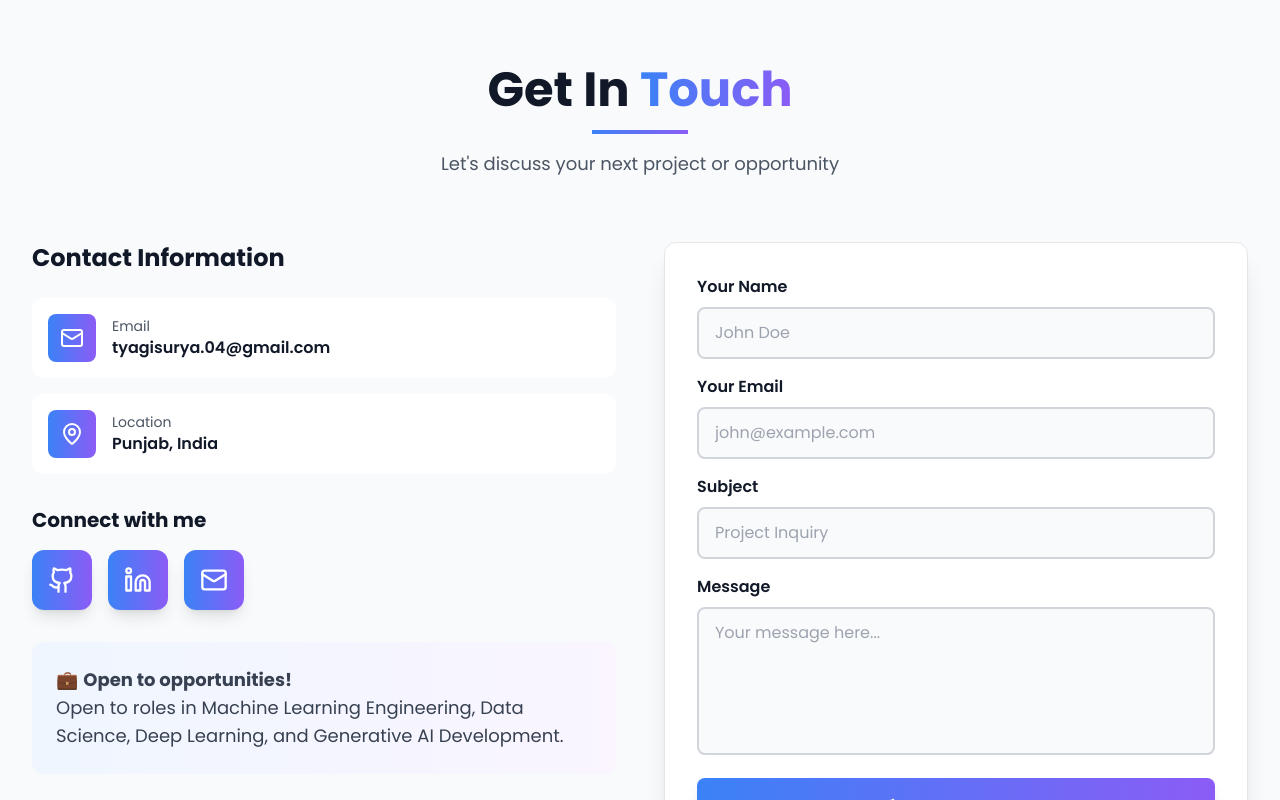
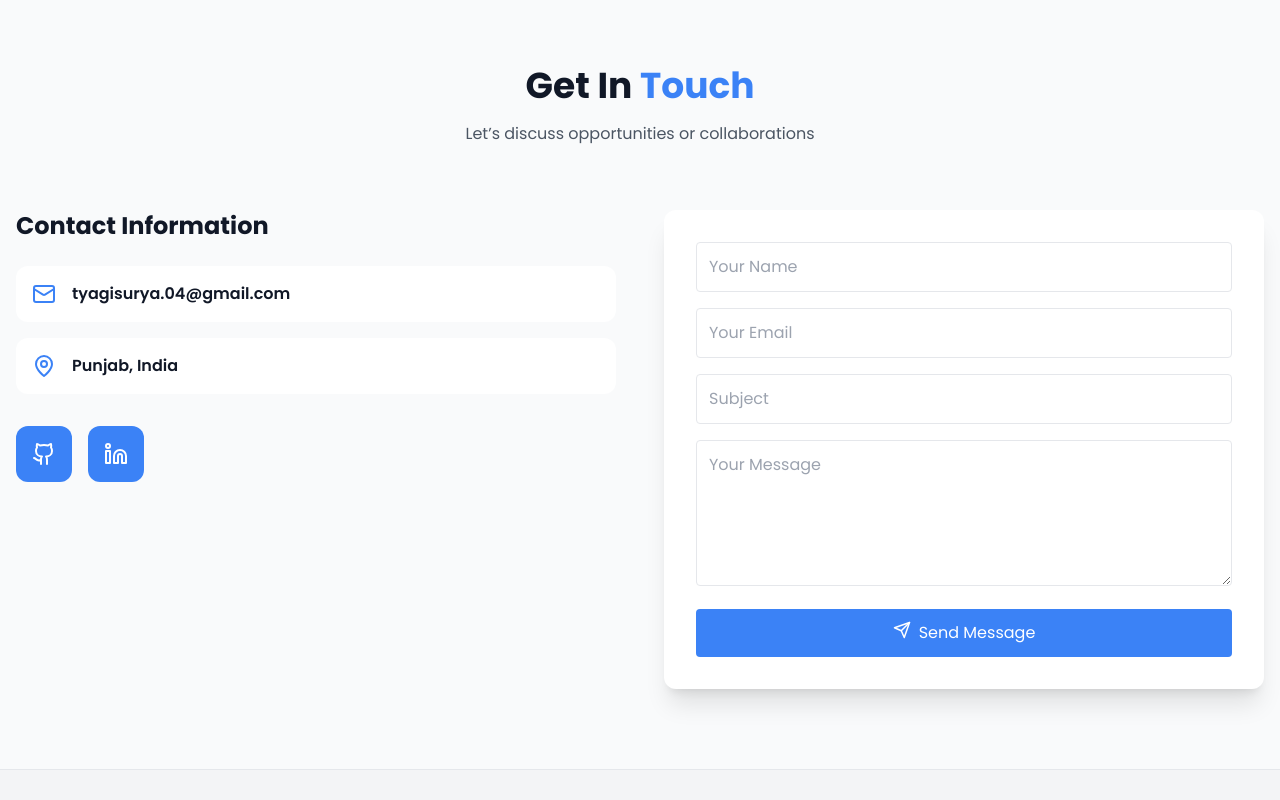
Before and after one commit to Suryanshtyagi12/Portfolio, a React (Vite) app: page / in a window 1280 px wide. Shown: the part 7040-7840 px from the top of the page. Built offline with nearby package versions, Linux system fonts and the light colour scheme.

Commit message:
Update Contact.jsx

```diff
--- a/src/components/Contact.jsx
+++ b/src/components/Contact.jsx
@@ -1,13 +1,22 @@
 import React, { useState, useRef } from 'react';
 import { motion, useInView } from 'framer-motion';
-import { Mail, Phone, MapPin, Send, Github, Linkedin, CheckCircle, AlertCircle } from 'lucide-react';
+import {
+  Mail,
+  MapPin,
+  Send,
+  Github,
+  Linkedin,
+  CheckCircle,
+  AlertCircle,
+} from 'lucide-react';
 import emailjs from 'emailjs-com';
 import CONFIG from '../data/config';
 
 const Contact = ({ darkMode }) => {
   const ref = useRef(null);
-  const isInView = useInView(ref, { once: true, margin: "-100px" });
+  const isInView = useInView(ref, { once: true, margin: '-100px' });
 
+  // 🔹 SUBJECT ADDED HERE
   const [formData, setFormData] = useState({
     name: '',
     email: '',
@@ -31,15 +40,13 @@ const Contact = ({ darkMode }) => {
     setStatus({ type: '', message: '' });
 
     try {
-      // EmailJS Configuration
-      // Sign up at https://www.emailjs.com/ and replace with your credentials
       await emailjs.send(
         CONFIG.emailjs.serviceId,
         CONFIG.emailjs.templateId,
         {
-          from_name: formData.name,
-          from_email: formData.email,
-          subject: formData.subject,
+          name: formData.name,
+          email: formData.email,
+          subject: formData.subject, // 🔹 SUBJECT PASSED
           message: formData.message,
         },
         CONFIG.emailjs.publicKey
@@ -47,70 +54,53 @@ const Contact = ({ darkMode }) => {
 
       setStatus({
         type: 'success',
-        message: '✅ Message sent successfully! I\'ll get back to you soon.',
+        message: "Message sent successfully! I'll get back to you soon.",
       });
+
       setFormData({ name: '', email: '', subject: '', message: '' });
     } catch (error) {
       setStatus({
         type: 'error',
-        message: '❌ Failed to send message. Please email me directly at ' + CONFIG.social.email,
+        message:
+          'Failed to send message. Please email me directly at ' +
+          CONFIG.social.email,
       });
     } finally {
       setLoading(false);
     }
   };
 
-  const containerVariants = {
-    hidden: { opacity: 0 },
-    visible: {
-      opacity: 1,
-      transition: {
-        staggerChildren: 0.1,
-      },
-    },
-  };
-
-  const itemVariants = {
-    hidden: { opacity: 0, y: 20 },
-    visible: {
-      opacity: 1,
-      y: 0,
-      transition: { duration: 0.5 },
-    },
-  };
-
   return (
     <section
       id="contact"
       ref={ref}
-      className={`py-20 ${
-        darkMode ? 'bg-gray-800' : 'bg-gray-50'
-      }`}
+      className={`py-20 ${darkMode ? 'bg-gray-800' : 'bg-gray-50'}`}
     >
-      <div className="max-w-7xl mx-auto px-4 sm:px-6 lg:px-8">
+      <div className="max-w-7xl mx-auto px-4">
         <motion.div
-          variants={containerVariants}
-          initial="hidden"
-          animate={isInView ? "visible" : "hidden"}
+          initial={{ opacity: 0 }}
+          animate={isInView ? { opacity: 1 } : {}}
         >
-          {/* Section Title */}
-          <motion.div variants={itemVariants} className="text-center mb-16">
+          <div className="text-center mb-16">
             <h2
-              className={`text-4xl md:text-5xl font-bold mb-4 ${
+              className={`text-4xl font-bold ${
                 darkMode ? 'text-white' : 'text-gray-900'
               }`}
             >
-              Get In <span className="bg-gradient-to-r from-primary to-accent bg-clip-text text-transparent">Touch</span>
+              Get In <span className="text-primary">Touch</span>
             </h2>
-            <div className="w-24 h-1 bg-gradient-to-r from-primary to-accent mx-auto mb-4" />
-            <p className={`text-lg ${darkMode ? 'text-gray-400' : 'text-gray-600'}`}>
-              Let's discuss your next project or opportunity
+            <p
+              className={`mt-4 ${
+                darkMode ? 'text-gray-400' : 'text-gray-600'
+              }`}
+            >
+              Let’s discuss opportunities or collaborations
             </p>
-          </motion.div>
+          </div>
 
           <div className="grid md:grid-cols-2 gap-12">
-            {/* Left: Contact Info */}
-            <motion.div variants={itemVariants} className="space-y-8">
+            {/* LEFT */}
+            <div className="space-y-8">
               <div>
                 <h3
                   className={`text-2xl font-bold mb-6 ${
@@ -120,263 +110,140 @@ const Contact = ({ darkMode }) => {
                   Contact Information
                 </h3>
 
-                {/* Contact Cards */}
                 <div className="space-y-4">
-                  <motion.div
-                    whileHover={{ x: 10 }}
+                  <div
                     className={`flex items-center gap-4 p-4 rounded-xl ${
                       darkMode ? 'bg-gray-900' : 'bg-white'
                     }`}
                   >
-                    <div className="p-3 bg-gradient-to-r from-primary to-accent rounded-lg">
-                      <Mail className="text-white" size={24} />
-                    </div>
-                    <div>
-                      <p className={`text-sm ${darkMode ? 'text-gray-400' : 'text-gray-600'}`}>
-                        Email
-                      </p>
+                    <Mail className="text-primary" />
                     <a
                       href={`mailto:${CONFIG.social.email}`}
-                        className={`font-semibold hover:text-primary ${
+                      className={`font-semibold ${
                         darkMode ? 'text-white' : 'text-gray-900'
                       }`}
                     >
                       {CONFIG.social.email}
                     </a>
                   </div>
-                  </motion.div>
 
-                  <motion.div
-                    whileHover={{ x: 10 }}
+                  <div
                     className={`flex items-center gap-4 p-4 rounded-xl ${
                       darkMode ? 'bg-gray-900' : 'bg-white'
                     }`}
                   >
-                    <div className="p-3 bg-gradient-to-r from-primary to-accent rounded-lg">
-                      <MapPin className="text-white" size={24} />
-                    </div>
-                    <div>
-                      <p className={`text-sm ${darkMode ? 'text-gray-400' : 'text-gray-600'}`}>
-                        Location
-                      </p>
-                      <p
+                    <MapPin className="text-primary" />
+                    <span
                       className={`font-semibold ${
                         darkMode ? 'text-white' : 'text-gray-900'
                       }`}
                     >
                       Punjab, India
-                      </p>
+                    </span>
                   </div>
-                  </motion.div>
                 </div>
               </div>
 
-              {/* Social Links */}
-              <div>
-                <h4
-                  className={`text-xl font-bold mb-4 ${
-                    darkMode ? 'text-white' : 'text-gray-900'
-                  }`}
-                >
-                  Connect with me
-                </h4>
               <div className="flex gap-4">
-                  <motion.a
-                    whileHover={{ scale: 1.1, rotate: 5 }}
+                <a
                   href={CONFIG.social.github}
                   target="_blank"
-                    rel="noopener noreferrer"
-                    className="p-4 bg-gradient-to-r from-primary to-accent rounded-xl text-white shadow-lg hover:shadow-xl transition-all"
+                  rel="noreferrer"
+                  className="p-4 bg-primary text-white rounded-xl"
                 >
-                    <Github size={28} />
-                  </motion.a>
-
-                  <motion.a
-                    whileHover={{ scale: 1.1, rotate: 5 }}
+                  <Github />
+                </a>
+                <a
                   href={CONFIG.social.linkedin}
                   target="_blank"
-                    rel="noopener noreferrer"
-                    className="p-4 bg-gradient-to-r from-primary to-accent rounded-xl text-white shadow-lg hover:shadow-xl transition-all"
+                  rel="noreferrer"
+                  className="p-4 bg-primary text-white rounded-xl"
                 >
-                    <Linkedin size={28} />
-                  </motion.a>
-
-                  <motion.a
-                    whileHover={{ scale: 1.1, rotate: 5 }}
-                    href={`mailto:${CONFIG.social.email}`}
-                    className="p-4 bg-gradient-to-r from-primary to-accent rounded-xl text-white shadow-lg hover:shadow-xl transition-all"
-                  >
-                    <Mail size={28} />
-                  </motion.a>
+                  <Linkedin />
+                </a>
               </div>
             </div>
 
-              {/* CTA Box */}
-              <motion.div
-                whileHover={{ scale: 1.02 }}
-                className={`p-6 rounded-xl ${
-                  darkMode
-                    ? 'bg-gradient-to-r from-gray-900 to-gray-800'
-                    : 'bg-gradient-to-r from-blue-50 to-purple-50'
-                }`}
-              >
-                <p
-                  className={`text-lg ${
-                    darkMode ? 'text-gray-300' : 'text-gray-700'
-                  }`}
-                >
-                  💼 <strong>Open to opportunities!</strong>
-                  <br />
-                 Open to roles in Machine Learning Engineering, Data Science, Deep Learning, and Generative AI Development.
-                </p>
-              </motion.div>
-            </motion.div>
-
-            {/* Right: Contact Form */}
-            <motion.div variants={itemVariants}>
+            {/* RIGHT FORM */}
             <form
               onSubmit={handleSubmit}
               className={`p-8 rounded-xl shadow-xl ${
-                  darkMode
-                    ? 'bg-gray-900 border border-gray-700'
-                    : 'bg-white border border-gray-200'
+                darkMode ? 'bg-gray-900' : 'bg-white'
               }`}
             >
               <div className="space-y-4">
-                  <div>
-                    <label
-                      className={`block mb-2 font-semibold ${
-                        darkMode ? 'text-white' : 'text-gray-900'
-                      }`}
-                    >
-                      Your Name
-                    </label>
                 <input
                   type="text"
                   name="name"
                   value={formData.name}
                   onChange={handleChange}
                   required
-                      className={`w-full px-4 py-3 rounded-lg border-2 focus:outline-none focus:border-primary transition-colors ${
-                        darkMode
-                          ? 'bg-gray-800 border-gray-700 text-white'
-                          : 'bg-gray-50 border-gray-300 text-gray-900'
-                      }`}
-                      placeholder="John Doe"
+                  placeholder="Your Name"
+                  className="w-full p-3 rounded border"
                 />
-                  </div>
 
-                  <div>
-                    <label
-                      className={`block mb-2 font-semibold ${
-                        darkMode ? 'text-white' : 'text-gray-900'
-                      }`}
-                    >
-                      Your Email
-                    </label>
                 <input
                   type="email"
                   name="email"
                   value={formData.email}
                   onChange={handleChange}
                   required
-                      className={`w-full px-4 py-3 rounded-lg border-2 focus:outline-none focus:border-primary transition-colors ${
-                        darkMode
-                          ? 'bg-gray-800 border-gray-700 text-white'
-                          : 'bg-gray-50 border-gray-300 text-gray-900'
-                      }`}
-                      placeholder="john@example.com"
+                  placeholder="Your Email"
+                  className="w-full p-3 rounded border"
                 />
-                  </div>
 
-                  <div>
-                    <label
-                      className={`block mb-2 font-semibold ${
-                        darkMode ? 'text-white' : 'text-gray-900'
-                      }`}
-                    >
-                      Subject
-                    </label>
+                {/* 🔹 SUBJECT INPUT ADDED */}
                 <input
                   type="text"
                   name="subject"
                   value={formData.subject}
                   onChange={handleChange}
-                      required
-                      className={`w-full px-4 py-3 rounded-lg border-2 focus:outline-none focus:border-primary transition-colors ${
-                        darkMode
-                          ? 'bg-gray-800 border-gray-700 text-white'
-                          : 'bg-gray-50 border-gray-300 text-gray-900'
-                      }`}
-                      placeholder="Project Inquiry"
+                  placeholder="Subject"
+                  className="w-full p-3 rounded border"
                 />
-                  </div>
 
-                  <div>
-                    <label
-                      className={`block mb-2 font-semibold ${
-                        darkMode ? 'text-white' : 'text-gray-900'
-                      }`}
-                    >
-                      Message
-                    </label>
                 <textarea
                   name="message"
                   value={formData.message}
                   onChange={handleChange}
                   required
                   rows={5}
-                      className={`w-full px-4 py-3 rounded-lg border-2 focus:outline-none focus:border-primary transition-colors resize-none ${
-                        darkMode
-                          ? 'bg-gray-800 border-gray-700 text-white'
-                          : 'bg-gray-50 border-gray-300 text-gray-900'
-                      }`}
-                      placeholder="Your message here..."
+                  placeholder="Your Message"
+                  className="w-full p-3 rounded border"
                 />
-                  </div>
 
-                  {/* Status Message */}
                 {status.message && (
-                    <motion.div
-                      initial={{ opacity: 0, y: -10 }}
-                      animate={{ opacity: 1, y: 0 }}
-                      className={`p-4 rounded-lg flex items-center gap-2 ${
+                  <div
+                    className={`flex items-center gap-2 p-3 rounded ${
                       status.type === 'success'
-                          ? 'bg-green-100 text-green-800 border border-green-300'
-                          : 'bg-red-100 text-red-800 border border-red-300'
+                        ? 'bg-green-100 text-green-700'
+                        : 'bg-red-100 text-red-700'
                     }`}
                   >
                     {status.type === 'success' ? (
-                        <CheckCircle size={20} />
+                      <CheckCircle size={18} />
                     ) : (
-                        <AlertCircle size={20} />
+                      <AlertCircle size={18} />
                     )}
-                      <span>{status.message}</span>
-                    </motion.div>
+                    {status.message}
+                  </div>
                 )}
 
-                  <motion.button
-                    whileHover={{ scale: 1.02 }}
-                    whileTap={{ scale: 0.98 }}
+                <button
                   type="submit"
                   disabled={loading}
-                    className="w-full py-4 bg-gradient-to-r from-primary to-accent text-white rounded-lg font-bold text-lg flex items-center justify-center gap-2 shadow-lg hover:shadow-xl transition-all disabled:opacity-50 disabled:cursor-not-allowed"
+                  className="w-full bg-primary text-white py-3 rounded flex justify-center gap-2"
                 >
                   {loading ? (
-                      <>
-                        <div className="animate-spin rounded-full h-5 w-5 border-b-2 border-white" />
-                        Sending...
-                      </>
+                    'Sending...'
                   ) : (
                     <>
-                        <Send size={20} />
-                        Send Message
+                      <Send size={18} /> Send Message
                     </>
                   )}
-                  </motion.button>
+                </button>
               </div>
             </form>
-            </motion.div>
           </div>
         </motion.div>
       </div>
```
Lines whose indentation alone changed are shown as unchanged.
